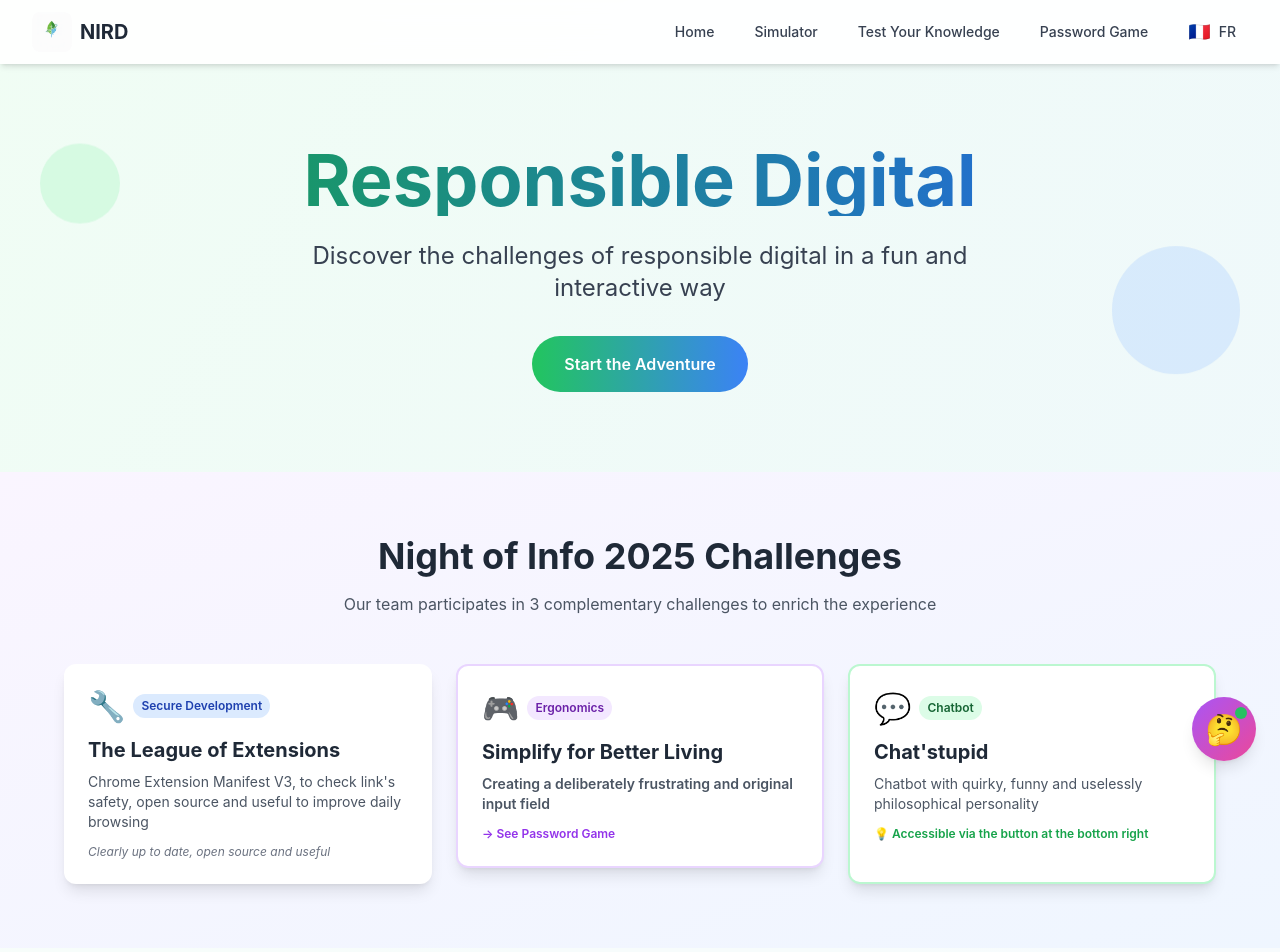
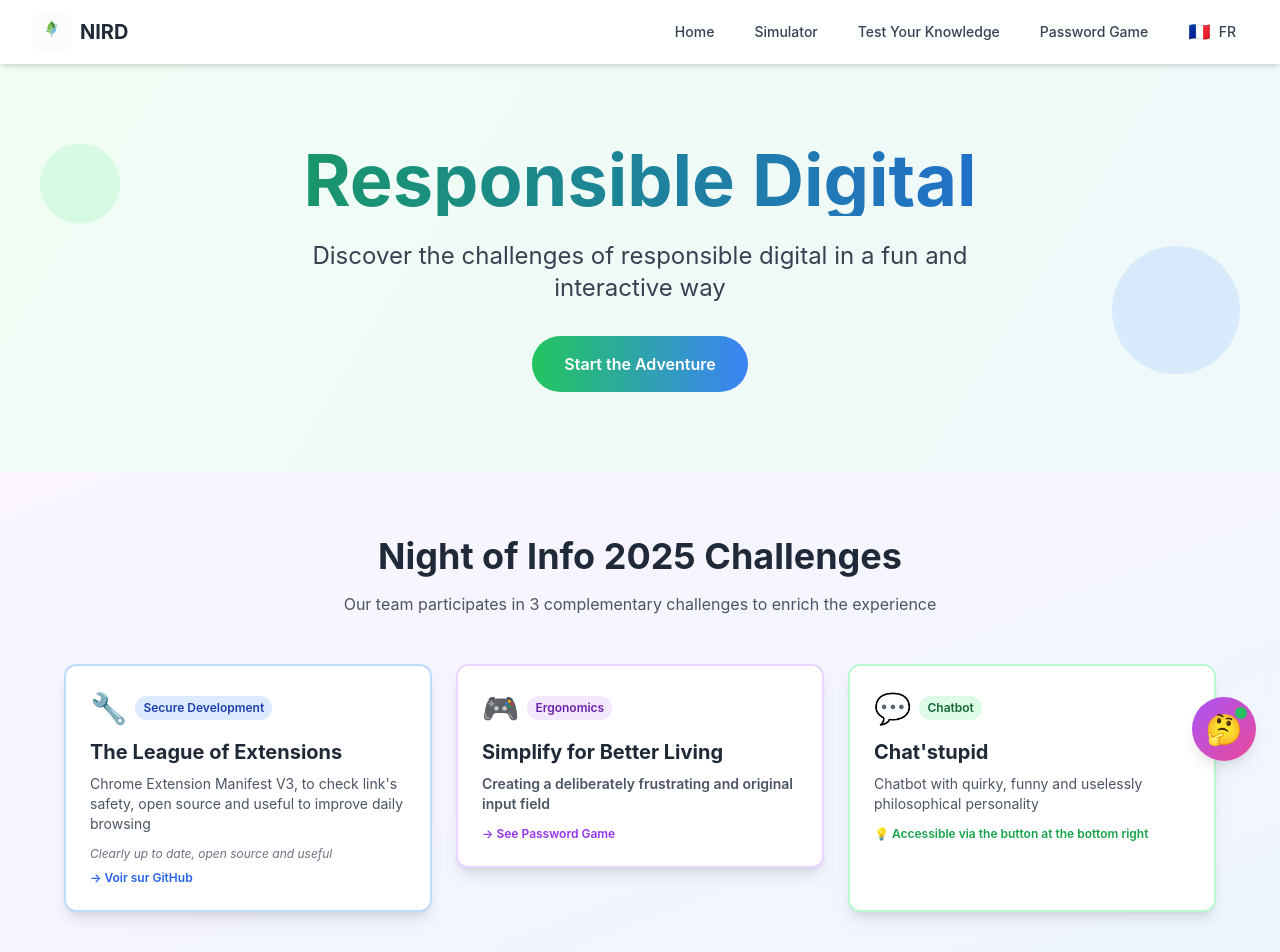
Before and after one commit to killianrms/NDI2025, a Next.js app: page /NDI2025/ in a window 1280 px wide. Shown: the top 952 px of the page. Built offline with nearby package versions, Linux system fonts and the light colour scheme.

Commit message:
Add SafeLinks extension GitHub link

```diff
--- a/app/page.tsx
+++ b/app/page.tsx
@@ -69,7 +69,9 @@
 
                     <div className="grid md:grid-cols-3 gap-6">
                         {/* Défi 1: La Ligue des Extensions */}
-                        <div className="bg-white rounded-xl shadow-lg p-6 hover:shadow-xl transition-shadow">
+                        <a href={t.home.challenges.extensions.link} target="_blank" rel="noopener noreferrer"
+                           className="block">
+                            <div className="bg-white rounded-xl shadow-lg p-6 hover:shadow-xl transition-shadow border-2 border-blue-200">
                                 <div className="flex items-center gap-2 mb-3">
                                     <span className="text-3xl">🔧</span>
                                     <div className="text-xs bg-blue-100 text-blue-800 px-2 py-1 rounded-full font-semibold">
@@ -82,10 +84,14 @@
                                 <p className="text-sm text-gray-600 mb-3">
                                     {t.home.challenges.extensions.description}
                                 </p>
-                            <div className="text-xs text-gray-500 italic">
+                                <div className="text-xs text-gray-500 italic mb-2">
                                     {t.home.challenges.extensions.tagline}
                                 </div>
+                                <div className="text-xs text-blue-600 hover:text-blue-800 font-semibold">
+                                    → Voir sur GitHub
                                 </div>
+                            </div>
+                        </a>
 
                         {/* Défi 2: L'ergonomie */}
                         <Link href="/password-game"
```
Lines whose indentation alone changed are shown as unchanged.
